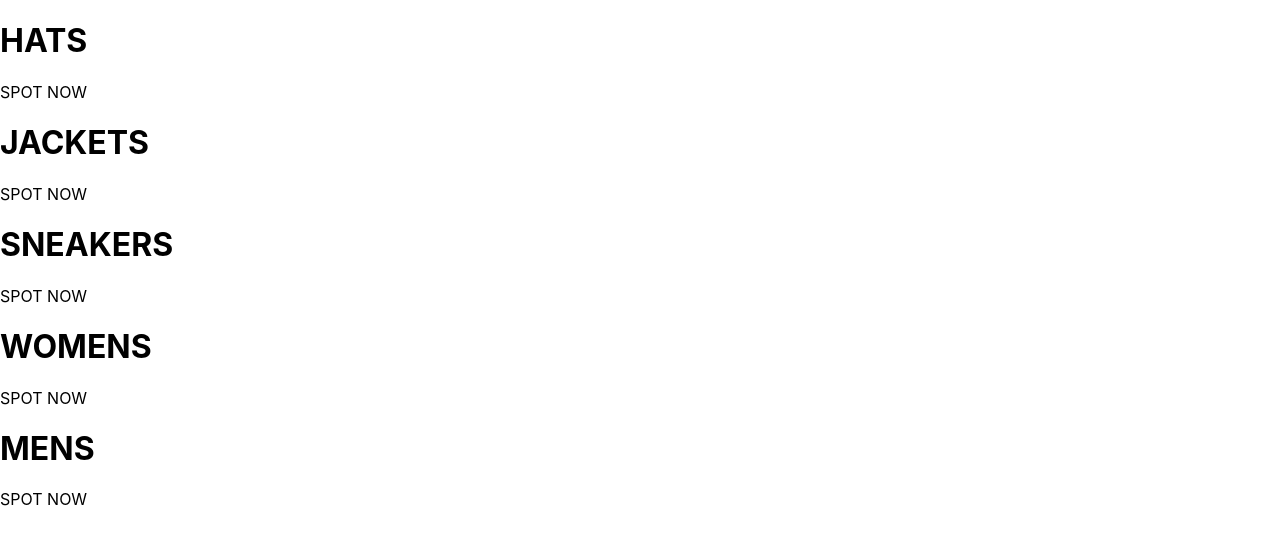
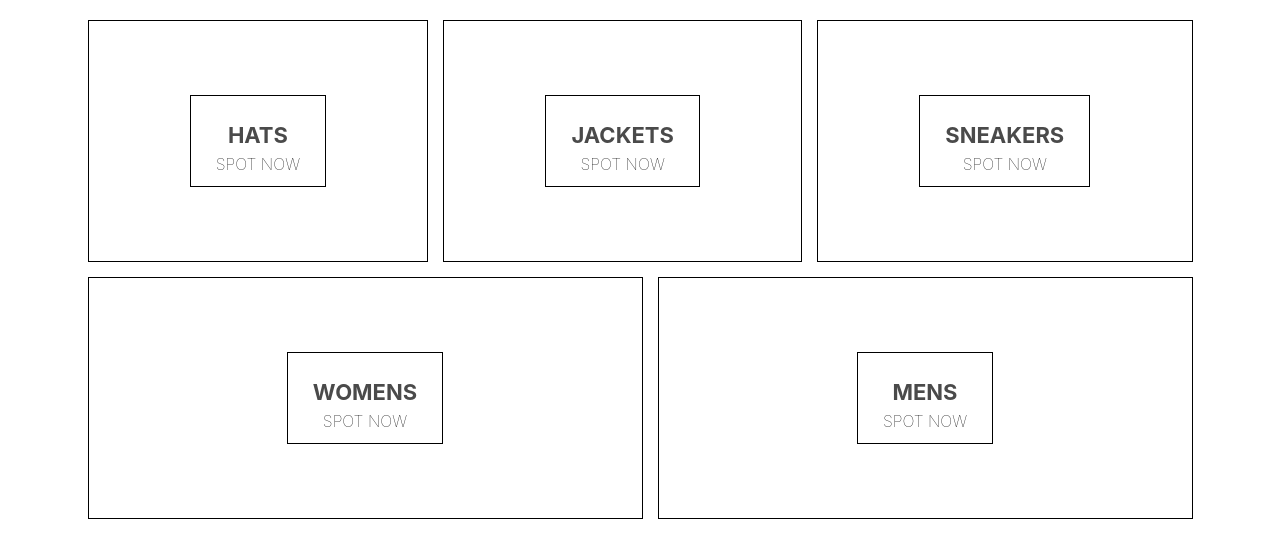
Before and after one commit to JamieDawson/Wildcard, a React (Create React App) app in the folder crwn-clothing/: page / in a window 1280 px wide. Shown: the top 558 px of the page. Built offline with nearby package versions, Linux system fonts and the light colour scheme; the HTML template or start-up script is replaced by a standard one.

Commit message:
scss file added. Divs now are formated

```diff
--- a/crwn-clothing/package.json
+++ b/crwn-clothing/package.json
@@ -6,6 +6,7 @@
     "@testing-library/jest-dom": "^4.2.4",
     "@testing-library/react": "^9.3.2",
     "@testing-library/user-event": "^7.1.2",
+    "node-sass": "^4.13.1",
     "react": "^16.12.0",
     "react-dom": "^16.12.0",
     "react-scripts": "3.3.0"
--- a/crwn-clothing/src/homepage.component.jsx
+++ b/crwn-clothing/src/homepage.component.jsx
@@ -1,4 +1,5 @@
 import React from 'react';
+import './homepage.styles.scss';
 
 const HomePage = () => (
   <div className='homepage'>
--- /dev/null
+++ b/crwn-clothing/src/homepage.styles.scss
@@ -0,0 +1,54 @@
+.homepage {
+    display: flex;
+    flex-direction: column;
+    align-items: center;
+    padding: 20px 80px;
+  }
+
+  .directory-menu {
+    width: 100%;
+    display: flex;
+    flex-wrap: wrap;
+    justify-content: space-between;
+  }
+
+  .menu-item {
+    min-width: 30%;
+    height: 240px;
+    flex: 1 1 auto;
+    display: flex;
+    align-items: center;
+    justify-content: center;
+    border: 1px solid black;
+    margin: 0 7.5px 15px;
+
+    &:first-child {
+      margin-right: 7.5px;
+    }
+
+    &:last-child {
+      margin-left: 7.5px;
+    }
+
+    .content {
+      height: 90px;
+      padding: 0 25px;
+      display: flex;
+      flex-direction: column;
+      align-items: center;
+      justify-content: center;
+      border: 1px solid black;
+
+      .title {
+        font-weight: bold;
+        margin-bottom: 6px;
+        font-size: 22px;
+        color: #4a4a4a;
+      }
+
+      .subtitle {
+        font-weight: lighter;
+        font-size: 16px;
+      }
+    }
+  }
```
Also changed, not shown: 1 other file (tests, documents, lock files or other folders).
